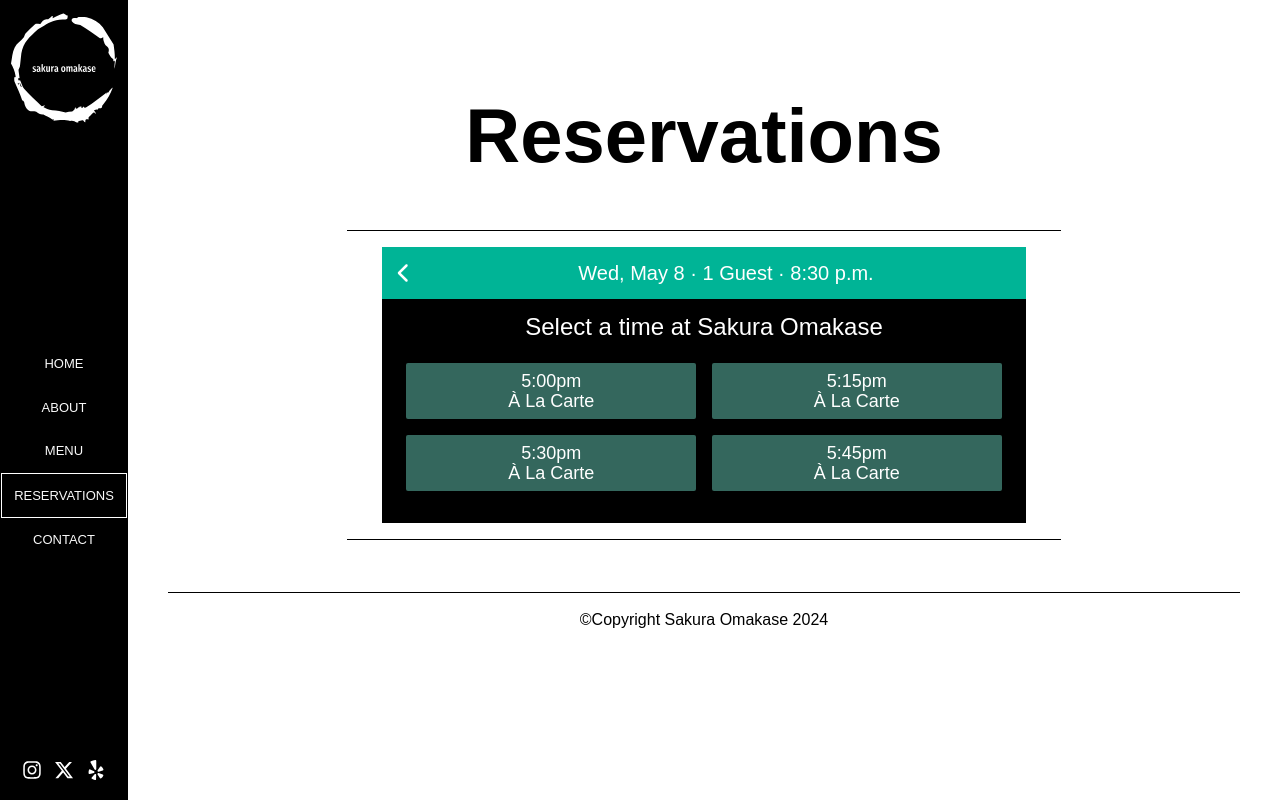
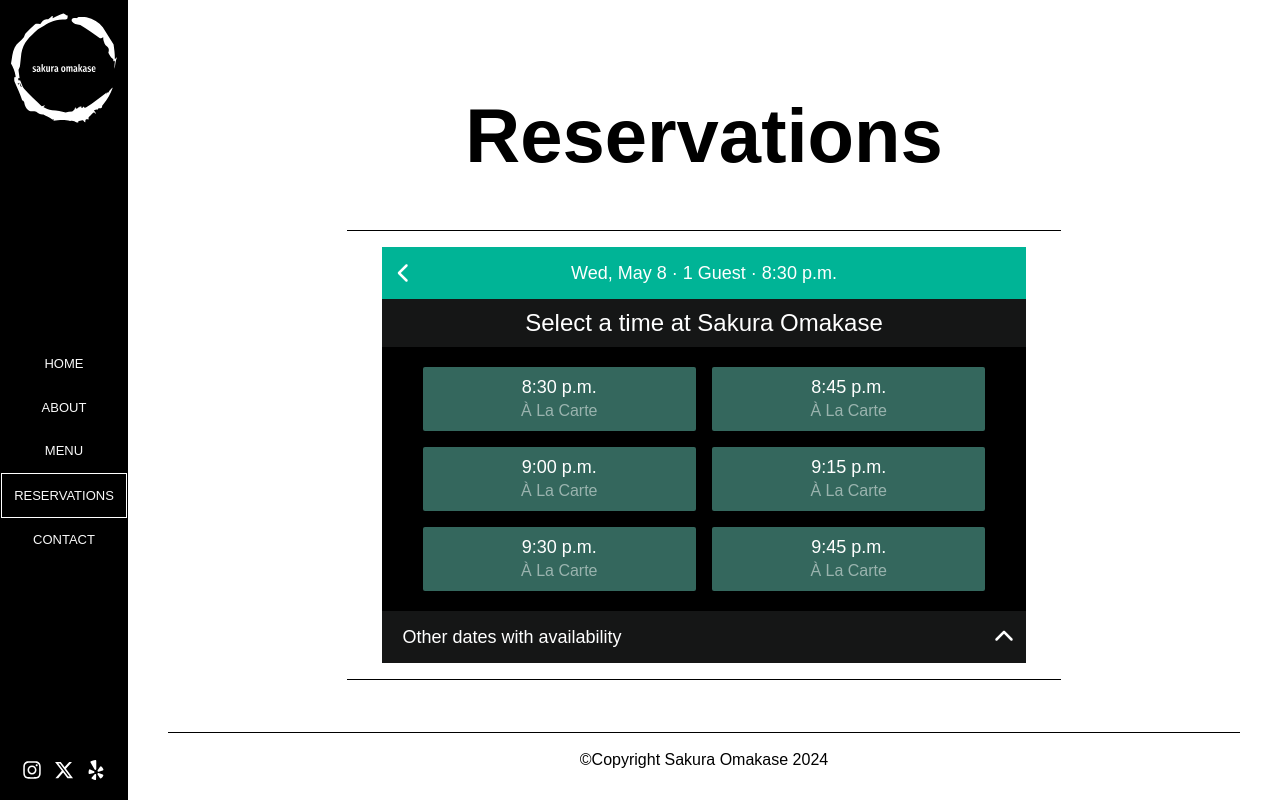
Before and after one commit to avan3/sakura_omakase, a React (Vite) app: page /sakura_omakase/reservations in a window 1280 px wide. Both pictures are taken after a click on the button "Search". Built offline with nearby package versions, Linux system fonts and the light colour scheme; a web font is replaced by a local one.

Commit message:
updated step2 component

```diff
--- a/src/components/Step2.tsx
+++ b/src/components/Step2.tsx
@@ -1,6 +1,12 @@
 import { FontAwesomeIcon } from "@fortawesome/react-fontawesome";
-import { faChevronLeft } from "@fortawesome/free-solid-svg-icons";
-import { Dispatch, SetStateAction } from "react";
+import { faChevronLeft, faChevronUp } from "@fortawesome/free-solid-svg-icons";
+import {
+  Dispatch,
+  SetStateAction,
+  useCallback,
+  useMemo,
+  useState,
+} from "react";
 
 type Step2Props = {
   date: Date;
@@ -8,31 +14,51 @@ type Step2Props = {
   setFormStep: Dispatch<SetStateAction<number>>;
 };
 
-const generateNextOptions = () => {
-  // TODO: generate options for the next 15 minute interval randomly
-  const max = 8;
-  const min = 4;
-  const round = 1000 * 60 * 15;
-  const random = Math.floor(Math.random() * (max - min + 1) + min);
-  console.log("random: " + random);
-  return [];
+type Option = {
+  id: number;
+  time: string;
+  description: string;
 };
 
-const OPTIONS = generateNextOptions();
+export const Step2 = ({ date, guests, setFormStep }: Step2Props) => {
+  const [showAccordian, setShowAccordian] = useState<boolean>(false);
+  const generateNextOptions = useCallback(() => {
+    // TODO: generate options for the next 15 minute interval randomly
+    const max = 8;
+    const min = 4;
+    const round = 1000 * 60 * 15;
+    const steps = Math.floor((Math.random() * (max - min + 1) + min) / 2) * 2;
+    const options: Option[] = [];
 
-export const Step2 = ({ date, guests, setFormStep }: Step2Props) => {
+    for (let i = 0; i < steps; i++) {
+      const nextDate = new Date(date.getTime() + round * i);
+      options.push({
+        id: i,
+        time: nextDate.toLocaleTimeString("en-CA", {
+          hour: "numeric",
+          minute: "2-digit",
+        }),
+        description: "À La Carte",
+      });
+    }
+    return options;
+  }, [date]);
+
+  const OPTIONS = useMemo(() => generateNextOptions(), [generateNextOptions]);
   return (
     <div className="w-full max-w-[90%] text-white my-4">
-      <div className="py-3 bg-[#00b496] min-h-[40px]">
-        <div className="float-left px-3">
-          <button type="button" onClick={() => setFormStep((prev) => prev - 1)}>
-            <FontAwesomeIcon
-              icon={faChevronLeft}
-              className="w-5 h-5 xl:w-6 xl:h-6 xxl:w-7 xxl:h-7 xxxl:w-8 xxxl:h-8"
-            />
-          </button>
-        </div>
-        <p className="font-fira_sans text-center text-md">
+      <div className="py-3 bg-[#00b496] min-h-[40px] relative">
+        <button
+          type="button"
+          onClick={() => setFormStep((prev) => prev - 1)}
+          className="p-3 absolute top-0 left-0"
+        >
+          <FontAwesomeIcon
+            icon={faChevronLeft}
+            className="w-5 h-5 xl:w-6 xl:h-6 xxl:w-7 xxl:h-7 xxxl:w-8 xxxl:h-8"
+          />
+        </button>
+        <p className="font-fira_sans text-center text-[18px]">
           {date.toLocaleDateString("en-CA", {
             weekday: "short",
             month: "short",
@@ -47,47 +73,35 @@ export const Step2 = ({ date, guests, setFormStep }: Step2Props) => {
           })}
         </p>
       </div>
-      <div className="py-3 bg-black">
-        <p className="font-fira_sans text-2xl text-center">
+      <div className="bg-black">
+        <p className="font-fira_sans text-2xl text-center bg-[#151616] py-2">
           Select a time at Sakura Omakase
         </p>
-        <div className="py-3 grid grid-cols-2 justify-between w-[95%] m-auto">
-          {OPTIONS.map(({ time, description }) => (
+        <div className="py-3 grid grid-cols-2 justify-between w-[90%] m-auto">
+          {OPTIONS.map(({ id, time, description }: Option) => (
             <button
+              key={id}
               type="button"
-              className="text-center bg-[#34675d] m-2 hover:text-slate-300 rounded-sm text-[18px] leading-5 py-2"
+              className="text-center bg-[#34675d] m-2 hover:brightness-90 hover:text-slate-200 rounded-sm text-[18px] leading-6 py-2"
             >
               <p>{time}</p>
-              <p>{description}</p>
+              <p className="opacity-50 text-[16px]">{description}</p>
             </button>
           ))}
+        </div>
+        <div className="font-fira_sans text-left bg-[#151616] py-3 relative">
+          <p className="mx-5 text-[18px]">Other dates with availability</p>
           <button
             type="button"
-            className="text-center bg-[#34675d] m-2 hover:brightness-90 rounded-sm text-[18px] leading-5 py-2"
+            onClick={() => setShowAccordian(!showAccordian)}
+            className={`p-3 absolute bottom-0 right-0 ${
+              showAccordian ? "rotate-180" : ""
+            } duration-300`}
           >
-            <p>5:00pm</p>
-            <p>À La Carte</p>
-          </button>
-          <button
-            type="button"
-            className="text-center bg-[#34675d] m-2 hover:brightness-90 rounded-sm text-[18px] leading-5 py-2"
-          >
-            <p>5:15pm</p>
-            <p>À La Carte</p>
-          </button>
-          <button
-            type="button"
-            className="text-center bg-[#34675d] m-2 hover:brightness-90 rounded-sm text-[18px] leading-5 py-2"
-          >
-            <p>5:30pm</p>
-            <p>À La Carte</p>
-          </button>
-          <button
-            type="button"
-            className="text-center bg-[#34675d] m-2 hover:brightness-90 rounded-sm text-[18px] leading-5 py-2"
-          >
-            <p>5:45pm</p>
-            <p>À La Carte</p>
+            <FontAwesomeIcon
+              icon={faChevronUp}
+              className="w-5 h-5 xl:w-6 xl:h-6 xxl:w-7 xxl:h-7 xxxl:w-8 xxxl:h-8"
+            />
           </button>
         </div>
       </div>
```
